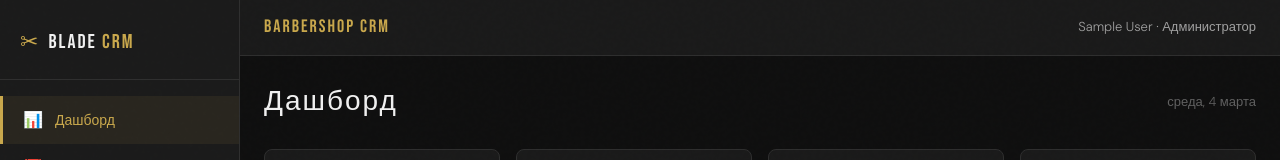
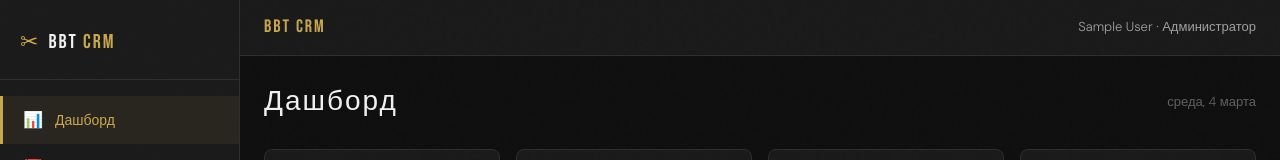
Before and after one commit to Safigon/barbershop, a React (Create React App) app in the folder client/: page /crm/dashboard in a window 1280 px wide. Shown: the top 160 px of the page. Built offline with nearby package versions, Linux system fonts and the light colour scheme; no server answers; sample sign-in values are in the browser's storage.

Commit message:
rebrand crm to BBT

```diff
--- a/client/src/components/crm/CRMLayout.jsx
+++ b/client/src/components/crm/CRMLayout.jsx
@@ -35,7 +35,7 @@ export default function CRMLayout() {
       <aside className={`crm-sidebar ${sidebarOpen ? 'crm-sidebar--open' : ''}`}>
         <div className="crm-sidebar__logo">
           <span className="crm-sidebar__logo-icon">✂</span>
-          <span className="crm-sidebar__logo-text">BLADE <span>CRM</span></span>
+          <span className="crm-sidebar__logo-text">BBT <span>CRM</span></span>
         </div>
 
         <nav className="crm-nav">
@@ -77,7 +77,7 @@ export default function CRMLayout() {
       <main className="crm-main">
         <header className="crm-header">
           <button className="crm-header__burger" onClick={() => setSidebarOpen(true)}>☰</button>
-          <div className="crm-header__title">Barbershop CRM</div>
+          <div className="crm-header__title">BBT CRM</div>
           <div className="crm-header__user">
             {user?.name} · {user?.role === 'admin' ? 'Администратор' : 'Мастер'}
           </div>
--- a/client/src/pages/crm/LoginPage.jsx
+++ b/client/src/pages/crm/LoginPage.jsx
@@ -43,7 +43,7 @@ export default function LoginPage() {
             fontSize: 28, letterSpacing: 3,
             color: '#f0f0f0',
           }}>
-            BLADE <span style={{ color: '#c9a84c' }}>CRM</span>
+            BBT <span style={{ color: '#c9a84c' }}>CRM</span>
           </div>
           <div style={{ fontSize: 13, color: '#606060', marginTop: 4 }}>Административная панель</div>
         </div>
```
